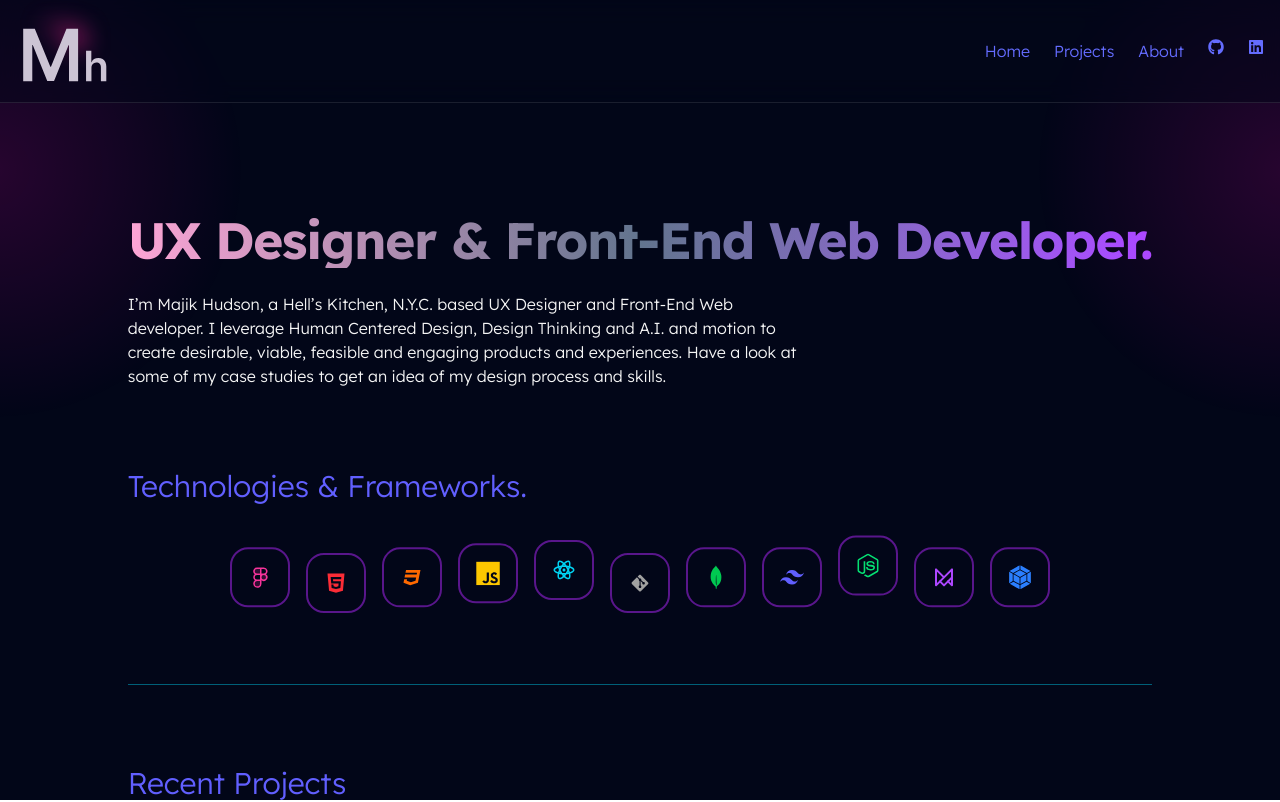
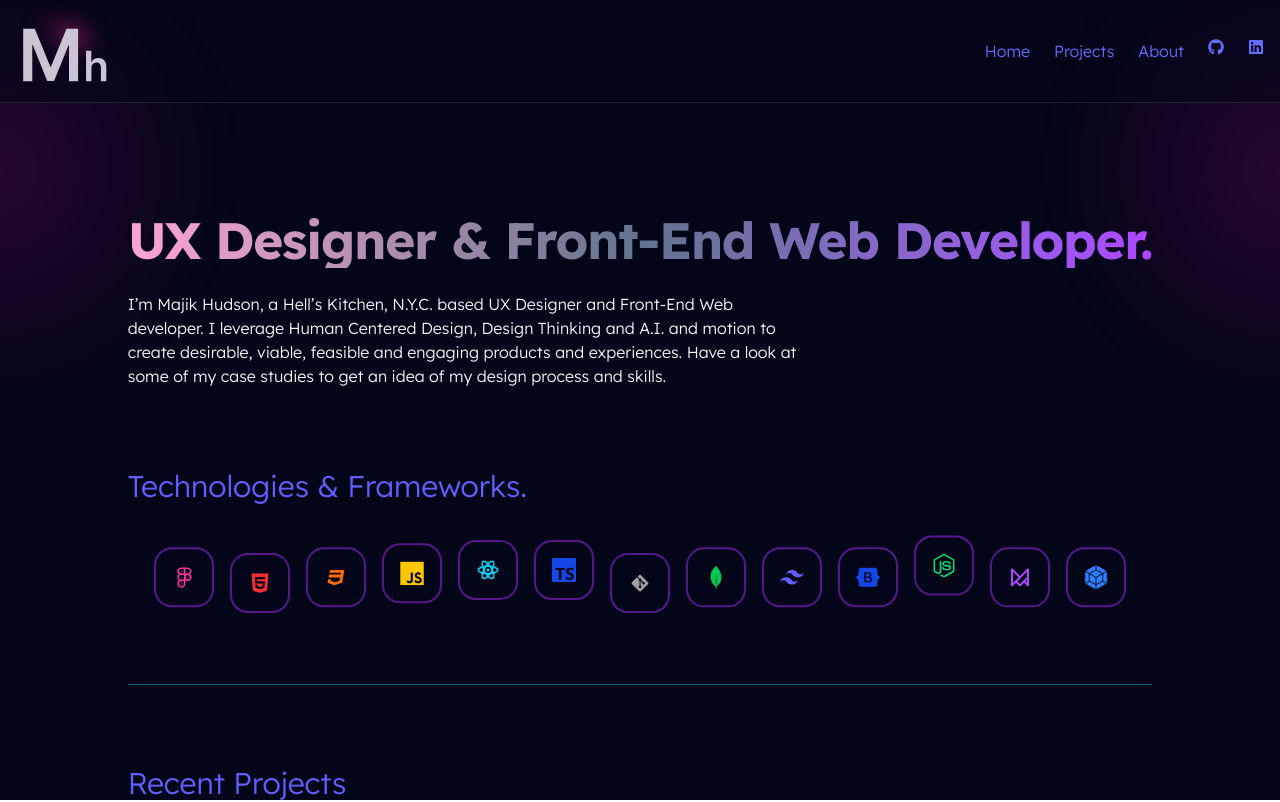
Before and after one commit to mjk-hudson/my_portfolio, a React (Vite) app: page / in a window 1280 px wide. Shown: the top 802 px of the page. Built offline with nearby package versions, Linux system fonts and the light colour scheme; a web font is replaced by a local one.

Commit message:
header bar and technologies updates that include additional technologies and resized header bar

```diff
--- a/src/routes/HeaderBar.jsx
+++ b/src/routes/HeaderBar.jsx
@@ -42,9 +42,9 @@ export default function HeaderBar()
 
           {/*Logo section */}
           <motion.img
-            initial={{opacity: 0}}
-            animate={{opacity: 1}}
-            transition={{duration: 0.5, delay: 0.2}}
+            initial={{opacity: 0, scale:0}}
+            animate={{opacity: 1, scale: 1}}
+            transition={{duration: 0.5, delay: 0.5, type: 'spring', stiffness:400, damping: 20}}
             className='w-24 h-auto rounded-xl'
             src={Majik}
             alt="Profile Image"/>
--- a/src/routes/Technologies.jsx
+++ b/src/routes/Technologies.jsx
@@ -10,6 +10,8 @@ import{SiTailwindcss} from 'react-icons/si';
 import{TbBrandFramerMotion} from 'react-icons/tb';
 import {PiFigmaLogoDuotone} from 'react-icons/pi';
 import { SiWebpack } from "react-icons/si";
+import { SiBootstrap } from "react-icons/si";
+import { SiTypescript } from "react-icons/si";
 import {motion} from 'motion/react';
 
 const iconVariants = (duration) => ({
@@ -39,78 +41,145 @@ export default function Technologies() {
             variants={iconVariants(2.5)}
             initial= "initial"
             animate= "animate"
-            className="rounded-2xl border-2 border-purple-900 p-4">
+            whileHover={{scale: 1.2}}
+            className="group relative rounded-2xl border-2 border-purple-900 p-4">
             <PiFigmaLogoDuotone className="text-2xl text-pink-500" />
+            {/* icon Tooltip */}
+            <span className="pointer-events-none absolute -top-10 left-1/2 -translate-x-1/2 whitespace-nowrap rounded bg-slate-800 px-2 py-1 text-[10px] text-pink-500 opacity-0 transition-opacity duration-300 group-hover:opacity-100">
+                Figma
+            </span>
         </motion.div>
         <motion.div
             variants={iconVariants(3)}
             initial='initial'
+            whileHover={{scale: 1.2}}
             animate= 'animate'
-        className="rounded-2xl border-2 border-purple-900 p-4">
+            className="group relative rounded-2xl border-2 border-purple-900 p-4">
             <DiHtml5 className="text-2xl text-red-500" />
+            {/* icon Tooltip */}
+            <span className="pointer-events-none absolute -top-10 left-1/2 -translate-x-1/2 whitespace-nowrap rounded bg-slate-800 px-2 py-1 text-[10px] text-red-500 opacity-0 transition-opacity duration-300 group-hover:opacity-100">
+                HTML5
+            </span>
+
         </motion.div>
         <motion.div
+          whileHover={{scale: 1.2}}
           variants={iconVariants(3.5)}
           initial='initial'
           animate='animate'
-        className="rounded-2xl border-2 border-purple-900 p-4">
+          className="group relative rounded-2xl border-2 border-purple-900 p-4">
             <DiCss3Full className="text-2xl text-orange-500" />
+            {/* icon Tooltip */}
+            <span className="pointer-events-none absolute -top-10 left-1/2 -translate-x-1/2 whitespace-nowrap rounded bg-slate-800 px-2 py-1 text-[10px] text-orange-500 opacity-0 transition-opacity duration-300 group-hover:opacity-100">
+              CSS3
+            </span>
         </motion.div>
         <motion.div
+          whileHover={{scale: 1.2}}
           variants={iconVariants(4)}
           initial='initial'
           animate='animate'
-        className="rounded-2xl border-2 border-purple-900 p-4">
+          className="group relative rounded-2xl border-2 border-purple-900 p-4">
             <DiJsBadge className="text-2xl text-yellow-400" />
+            {/* icon Tooltip */}
+            <span className="pointer-events-none absolute -top-10 left-1/2 -translate-x-1/2 whitespace-nowrap rounded bg-slate-800 px-2 py-1 text-[10px] text-yellow-400 opacity-0 transition-opacity duration-300 group-hover:opacity-100">
+                JavaScript
+            </span>
         </motion.div>
         <motion.div
+        whileHover={{scale: 1.2}}
         variants={iconVariants(4.5)}
         initial='initial'
         animate='animate'
-        className="rounded-2xl border-2 border-purple-900 p-4">
+        className="group relative rounded-2xl border-2 border-purple-900 p-4">
           <RiReactjsLine className="text-2xl text-cyan-400" />
+          {/* icon Tooltip */}
+          <span className="pointer-events-none absolute -top-10 left-1/2 -translate-x-1/2 whitespace-nowrap rounded bg-slate-800 px-2 py-1 text-[10px] text-cyan-400 opacity-0 transition-opacity duration-300 group-hover:opacity-100">
+            React.js
+          </span>
         </motion.div>
         <motion.div
+        whileHover={{scale: 1.2}}
+        variants={iconVariants(4.5)}
+        initial='initial'
+        animate='animate'
+        className="group relative rounded-2xl border-2 border-purple-900 p-4">
+          <SiTypescript className="text-2xl text-blue-700" />
+          {/* icon Tooltip */}
+          <span className="pointer-events-none absolute -top-10 left-1/2 -translate-x-1/2 whitespace-nowrap rounded bg-slate-800 px-2 py-1 text-[10px] text-blue-700 opacity-0 transition-opacity duration-300 group-hover:opacity-100">
+            TypeScript
+          </span>
+        </motion.div>
+        <motion.div
+          whileHover={{scale: 1.2}}
           variants={iconVariants(3)}
           initial='initial'
           animate='animate'
-        className="rounded-2xl border-2 border-purple-900 p-4">
+          className="group relative rounded-2xl border-2 border-purple-900 p-4">
             <DiGit className="text-2xl text-neutral-400" />
+            <span className="pointer-events-none absolute -top-10 left-1/2 -translate-x-1/2 whitespace-nowrap rounded bg-slate-800 px-2 py-1 text-[10px] text-neutral-400 opacity-0 transition-opacity duration-300 group-hover:opacity-100">
+              Git
+            </span>
         </motion.div>
         <motion.div
+          whileHover={{scale: 1.2}}
           variants={iconVariants(3.5)}
           initial='initial'
           animate='animate'
-        className="rounded-2xl border-2 border-purple-900 p-4">
+          className="group relative rounded-2xl border-2 border-purple-900 p-4">
               <SiMongodb  className="text-2xl text-green-500" />
+              {/* icon Tooltip */}
+              <span className="pointer-events-none absolute -top-10 left-1/2 -translate-x-1/2 whitespace-nowrap rounded bg-slate-800 px-2 py-1 text-[10px] text-green-500 opacity-0 transition-opacity duration-300 group-hover:opacity-100">Mongo DB</span>
         </motion.div>
         <motion.div
+        whileHover={{scale: 1.2}}
         variants={iconVariants(2.5)}
         initial='initial'
         animate='animate'
-        className="rounded-2xl border-2 border-purple-900 p-4">
+        className="group relative rounded-2xl border-2 border-purple-900 p-4">
             <SiTailwindcss className="text-2xl text-indigo-500" />
+            {/* icon Tooltip */}
+            <span className="pointer-events-none absolute -top-10 left-1/2 -translate-x-1/2 whitespace-nowrap rounded bg-slate-800 px-2 py-1 text-[10px] text-indigo-500 opacity-0 transition-opacity duration-300 group-hover:opacity-100">Tailwind CSS</span>
         </motion.div>
         <motion.div
+        whileHover={{scale: 1.2}}
+        variants={iconVariants(2.5)}
+        initial='initial'
+        animate='animate'
+        className="group relative rounded-2xl border-2 border-purple-900 p-4">
+            <SiBootstrap className="text-2xl text-blue-700" />
+            {/* icon Tooltip */}
+            <span className="pointer-events-none absolute -top-10 left-1/2 -translate-x-1/2 whitespace-nowrap rounded bg-slate-800 px-2 py-1 text-[10px] text-blue-700 opacity-0 transition-opacity duration-300 group-hover:opacity-100">Bootstrap CSS</span>
+        </motion.div>
+        <motion.div
+        whileHover={{scale: 1.2}}
         variants={iconVariants(2)}
         initial='initial'
         animate='animate'
-        className="rounded-2xl border-2 border-purple-900 p-4">
+        className="group relative rounded-2xl border-2 border-purple-900 p-4">
             <FaNodeJs className="text-2xl text-green-400" />
+            {/* icon Tooltip */}
+            <span className="pointer-events-none absolute -top-10 left-1/2 -translate-x-1/2 whitespace-nowrap rounded bg-slate-800 px-2 py-1 text-[10px] text-green-400 opacity-0 transition-opacity duration-300 group-hover:opacity-100">Node.js</span>
         </motion.div>
         <motion.div
+        whileHover={{scale: 1.2}}
         variants={iconVariants(3.5)}
         initial='initial'
         animate='animate'
-        className="rounded-2xl border-2 border-purple-900 p-4">
+        className="group relative rounded-2xl border-2 border-purple-900 p-4">
             <TbBrandFramerMotion className="text-2xl text-purple-500" />
+            {/* icon Tooltip */}
+            <span className="pointer-events-none absolute -top-10 left-1/2 -translate-x-1/2 whitespace-nowrap rounded bg-slate-800 px-2 py-1 text-[10px] text-purple-500 opacity-0 transition-opacity duration-300 group-hover:opacity-100">Framer- Motion.dev</span>
         </motion.div>
         <motion.div
+        whileHover={{scale: 1.2}}
         variants={iconVariants(2.5)}
         initial='initial'
         animate='animate'
-        className="rounded-2xl border-2 border-purple-900 p-4">
+        className="group relative rounded-2xl border-2 border-purple-900 p-4">
             <SiWebpack className="text-2xl text-blue-500" />
+            {/* icon Tooltip */}
+            <span className="pointer-events-none absolute -top-10 left-1/2 -translate-x-1/2 whitespace-nowrap rounded bg-slate-800 px-2 py-1 text-[10px] text-blue-500 opacity-0 transition-opacity duration-300 group-hover:opacity-100">Webpack</span>
         </motion.div>
       </motion.div>
     </div>
```
Lines whose indentation alone changed are shown as unchanged.
